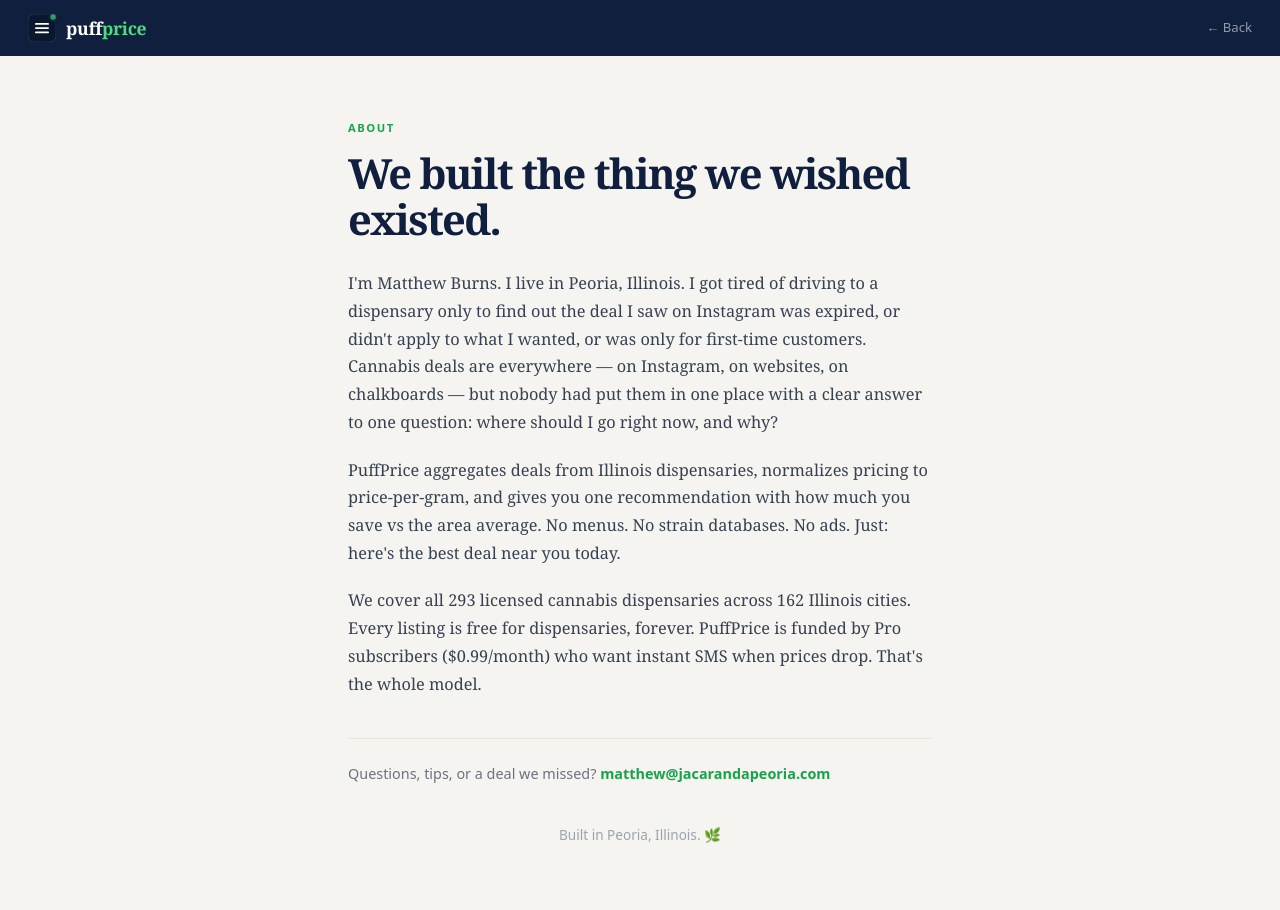
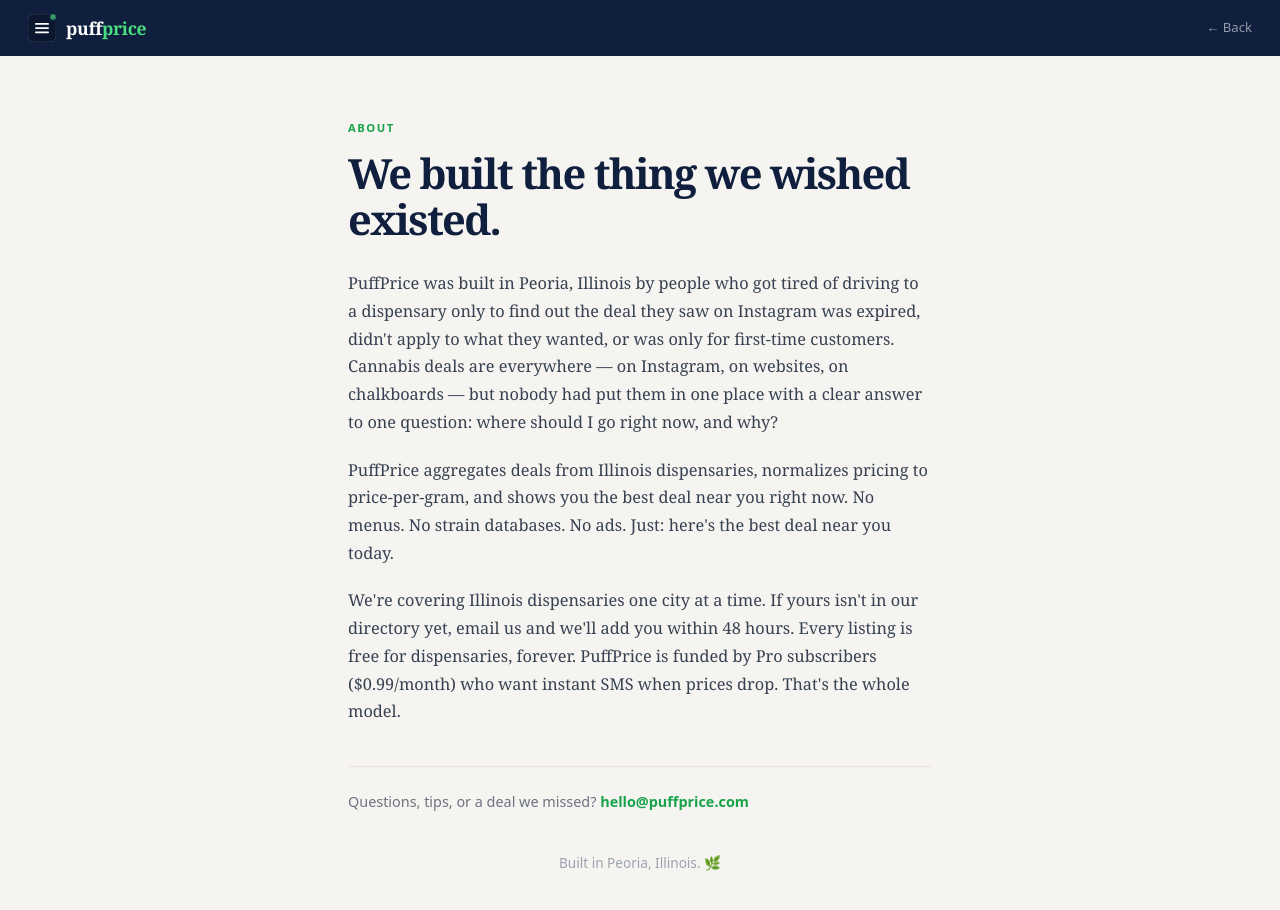
Before and after one commit to LetsSeeWhatSheDew/directory-network-, a Next.js app: page /about in a window 1280 px wide. Shown: the top 910 px of the page. Built offline with nearby package versions, Linux system fonts and the light colour scheme; no server answers.

Commit message:
apr20 copy cleanup: kill area average, anonymize about, confident hours, city+state labels

```diff
--- a/app/about/page.tsx
+++ b/app/about/page.tsx
@@ -71,32 +71,33 @@
         <h1>We built the thing we wished existed.</h1>
 
         <p>
-          I&apos;m Matthew Burns. I live in Peoria, Illinois. I got tired of
-          driving to a dispensary only to find out the deal I saw on Instagram
-          was expired, or didn&apos;t apply to what I wanted, or was only for
-          first-time customers. Cannabis deals are everywhere — on Instagram,
-          on websites, on chalkboards — but nobody had put them in one place
-          with a clear answer to one question: where should I go right now,
-          and why?
+          PuffPrice was built in Peoria, Illinois by people who got tired
+          of driving to a dispensary only to find out the deal they saw on
+          Instagram was expired, didn&apos;t apply to what they wanted, or
+          was only for first-time customers. Cannabis deals are everywhere
+          — on Instagram, on websites, on chalkboards — but nobody had put
+          them in one place with a clear answer to one question: where
+          should I go right now, and why?
         </p>
 
         <p>
           PuffPrice aggregates deals from Illinois dispensaries, normalizes
-          pricing to price-per-gram, and gives you one recommendation with how
-          much you save vs the area average. No menus. No strain databases.
-          No ads. Just: here&apos;s the best deal near you today.
+          pricing to price-per-gram, and shows you the best deal near you
+          right now. No menus. No strain databases. No ads. Just: here&apos;s
+          the best deal near you today.
         </p>
 
         <p>
-          We cover all 293 licensed cannabis dispensaries across 162 Illinois
-          cities. Every listing is free for dispensaries, forever. PuffPrice
-          is funded by Pro subscribers ($0.99/month) who want instant SMS
-          when prices drop. That&apos;s the whole model.
+          We&apos;re covering Illinois dispensaries one city at a time. If
+          yours isn&apos;t in our directory yet, email us and we&apos;ll add
+          you within 48 hours. Every listing is free for dispensaries,
+          forever. PuffPrice is funded by Pro subscribers ($0.99/month) who
+          want instant SMS when prices drop. That&apos;s the whole model.
         </p>
 
         <div className="contact">
           Questions, tips, or a deal we missed?{" "}
-          <a href="mailto:matthew@jacarandapeoria.com">matthew@jacarandapeoria.com</a>
+          <a href="mailto:hello@puffprice.com">hello@puffprice.com</a>
         </div>
 
         <div className="built">Built in Peoria, Illinois. 🌿</div>
--- a/app/components/HeroDealCard.tsx
+++ b/app/components/HeroDealCard.tsx
@@ -165,7 +165,6 @@
         {city ? `Best deal near ${city} right now` : "Best deal near you right now"}
       </div>
       <div className="hero-deal-savings">{savings}</div>
-      <div className="hero-deal-vs">vs. area average</div>
       <div className="hero-deal-name">{name}</div>
       <div className="hero-deal-title">{deal.deal_title || "Active deal"}</div>
       <div className="hero-deal-row">
--- a/app/components/HomeDealCards.tsx
+++ b/app/components/HomeDealCards.tsx
@@ -288,7 +288,7 @@
                 </div>
                 <div style={{ display: "flex", alignItems: "center", gap: 6 }}>
                   <span className={`open-badge ${likelyOpen ? "open" : "closed"}`}>
-                    {likelyOpen ? "Open today" : "May be closed"}
+                    {likelyOpen ? "Open today" : "Check hours"}
                   </span>
                   {(d.id || d.deal_id) && (
                     <ShareDealButton
@@ -326,8 +326,7 @@
                     <div className="deal-savings">
                       <div className="savings-copy">
                         <span className="savings-label">You save</span>
-                        <span className="savings-sub">vs. area average</span>
-                      </div>
+                        </div>
                       <span className="savings-num">${dollars}</span>
                     </div>
                   );
--- a/app/deal/[id]/page.tsx
+++ b/app/deal/[id]/page.tsx
@@ -298,8 +298,7 @@
             <>
               <div className="sv-label">You save</div>
               <div className="sv-amt">${dollars}</div>
-              <div className="sv-vs">vs. area average</div>
-            </>
+              </>
           ) : (
             savingsFormatted !== "Deal active" && (
               <>
--- a/app/deals/[category]/page.tsx
+++ b/app/deals/[category]/page.tsx
@@ -350,7 +350,7 @@
     announcementLocation: {
       "@type": "LocalBusiness",
       name: d.name || d.listing_slug || "Illinois cannabis dispensary",
-      address: `${d.city || "Illinois"}, IL`,
+      address: `${d.city ? `${d.city}, ${d.state_abbrev || 'IL'}` : 'IL'}, IL`,
     },
   }));
 }
@@ -621,8 +621,7 @@
                     <>
                       <div className="you-save-label">You save</div>
                       <div className="save-amount">${dollars}</div>
-                      <div className="save-vs">vs. area average</div>
-                    </>
+                      </>
                   );
                 }
                 return (
@@ -637,7 +636,7 @@
                 {topDeal.name || topDeal.listing_slug}
               </div>
               <div className="disp-detail">
-                {topDeal.city || "Illinois"}
+                {topDeal.city ? `${topDeal.city}, ${topDeal.state_abbrev || 'IL'}` : 'IL'}
                 {topDeal.google_rating > 0 && ` · ${topDeal.google_rating}★`}
               </div>
 
@@ -796,7 +795,7 @@
                           );
                         })()}
                         <div className="alt-meta">
-                          {deal.city || "Illinois"}
+                          {deal.city ? `${deal.city}, ${deal.state_abbrev || 'IL'}` : 'IL'}
                         </div>
                       </div>
                     </Link>
```
Also changed, not shown: 1 other file (tests, documents, lock files or other folders).
